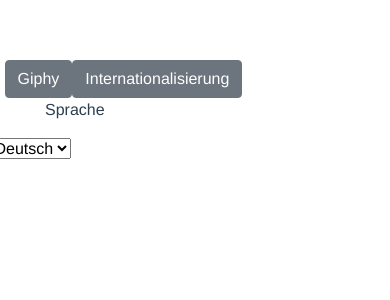
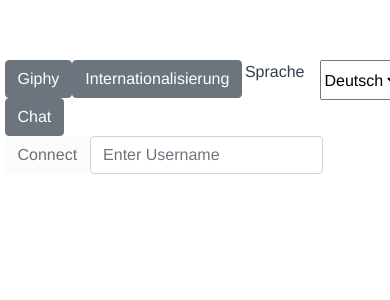
Before and after one commit to Mariobacsi/vue-giphy, a Vue app: page /#/chat in a window 390 px wide. Shown: the top 300 px of the page. Built offline with nearby package versions, Linux system fonts and the light colour scheme.

Commit message:
Chat System funktioniert

```diff
--- a/package.json
+++ b/package.json
@@ -13,9 +13,11 @@
     "bootstrap": "^4.5.2",
     "bootstrap-vue": "^2.1.0",
     "core-js": "^3.6.5",
+    "sockjs-client": "^1.5.0",
     "vue": "^2.6.11",
     "vue-i18n": "^8.17.3",
-    "vue-router": "^3.2.0"
+    "vue-router": "^3.2.0",
+    "webstomp-client": "^1.2.6"
   },
   "devDependencies": {
     "@babel/polyfill": "^7.7.0",
--- a/src/App.vue
+++ b/src/App.vue
@@ -4,19 +4,22 @@
 
     <!--Links zu den verschiedenen Views(Routers)-->
     <b-row>
-      <b-row class="col-md">
+      <b-row class="col">
         <router-link to="/giphy">
           <b-button>{{ $t('giphy.title') }}</b-button>
         </router-link>
         <router-link to="/internationalization">
           <b-button>{{ $t('internationalization.title') }}</b-button>
         </router-link>
+        <router-link to="/chat">
+          <b-button>{{ $t('chat.title') }}</b-button>
+        </router-link>
       </b-row>
       <!--Sprachselector-->
       <div class="locale-changer ">
         <label>
           <b-row>
-            <p class="col-md">{{ $t('app.language') }}</p>
+            <p class="col">{{ $t('app.language') }}</p>
             <select v-model="$i18n.locale" style="width: fit-content">
               <option v-for="(lang, i) in langs" :key="`Lang${i}`" :value="lang.value">{{ lang.text }}</option>
             </select>
--- a/src/locales/de.json
+++ b/src/locales/de.json
@@ -1,6 +1,9 @@
 {
   "app": {
     "language": "Sprache"
+  },
+  "chat": {
+    "title": "Chat"
   },
   "giphy": {
     "title": "Giphy",
--- a/src/locales/en.json
+++ b/src/locales/en.json
@@ -1,6 +1,9 @@
 {
   "app": {
     "language": "language"
+  },
+  "chat": {
+    "title": "Chat"
   },
   "giphy": {
     "title": "Giphy",
--- a/src/router/index.js
+++ b/src/router/index.js
@@ -22,6 +22,11 @@
     path: '/extra',
     name: 'Extra',
     component: Extra
+  },
+  {
+    path: '/chat',
+    name: 'Chat',
+    component: () => import('../views/Chat.vue')
   }
 ]
 
--- /dev/null
+++ b/src/views/Chat.vue
@@ -0,0 +1,113 @@
+<template>
+  <div>
+
+    <div class="row justify-content-between">
+      <form class="form-inline justify-content-between" style="padding-left: 0">
+        <button class="btn btn-dark" v-if="connection" @click.prevent="disconnect">{{ username }}</button>
+        <button class="btn btn-light" v-if="!connection" @click.prevent="connect" :disabled="!username">Connect</button>
+        <input id="username" name="username" type="text" class="col form-control" v-if="!connection" v-model="username"
+               placeholder="Enter Username">
+      </form>
+      <form class="form-inline col" v-if="connection">
+        <input type="text" v-model="text" class="col form-control" :disabled="!connection" placeholder="Enter Message">
+        <button v-show="false" class="btn btn-light" @click.prevent="send" :disabled="!connection">Send</button>
+      </form>
+    </div>
+
+    <div class="col" style="padding: 0">
+      <div v-for="msg in received_messages" v-bind:key="msg.id">
+        <div class="row" style="padding: .5em">
+          <div style="width: 20vw" v-if="msg.own"/>
+          <b-card class="col">
+            <div class="row">
+              <p>{{ msg.from }}</p>
+              <p class="align-self-center _date">{{ msg.timestamp }}</p>
+            </div>
+            <p class="row align-content-start">{{ msg.text }}</p>
+          </b-card>
+          <div style="width: 20vw" v-if="!msg.own"/>
+        </div>
+      </div>
+    </div>
+
+  </div>
+</template>
+
+<script>
+// eslint-disable-next-line no-unused-vars
+import SockJS from "sockjs-client";
+import Stomp from "webstomp-client";
+
+export default {
+  name: "Chat",
+  data() {
+    return {
+      received_messages: [],
+      connection: false,
+      username: undefined,
+      text: ""
+    }
+  },
+  methods: {
+    connect() {
+      if (!this.username) {
+        this.username = [ ]
+      }
+      this.socket = new WebSocket("ws://127.0.0.1:8081/chat");
+      this.stompClient = Stomp.over(this.socket);
+      this.stompClient.connect({}, frame => {
+            this.connection = true
+            this.text = ""
+            console.log(frame)
+            this.stompClient.subscribe('/topic/messages', tick => {
+              console.log("subscribe")
+              console.log(tick)
+              let msg = JSON.parse(tick.body)
+              msg.from === this.username ? msg.own = true : msg.own = false
+              console.log(msg)
+              this.received_messages.push(msg)
+            });
+          },
+          error => {
+            console.log(error)
+            this.connection = false
+          }
+      )
+    },
+    disconnect() {
+      if (this.stompClient) {
+        this.stompClient.disconnect()
+      }
+      this.connection = false
+    },
+    send() {
+      if (this.text) {
+        if (this.stompClient && this.stompClient.connected) {
+          console.log("Send message:" + this.text)
+          let msg = JSON.stringify({text: this.text, from: this.username})
+          console.log(msg)
+          this.stompClient.send("/app/chat", msg, {})
+          this.text = ""
+        }
+      } else console.log("Message is empty")
+    },
+    changeConnection() {
+      this.connection ? this.disconnect() : this.connect()
+    }
+  },
+  mounted() {
+    // this.connect();
+  }
+}
+</script>
+<style scoped>
+
+p{
+  margin: 0;
+}
+
+._date{
+  padding-left: 1em; font-size: .7em; color: #777777
+}
+
+</style>
```
Also changed, not shown: 1 other file (tests, documents, lock files or other folders).
